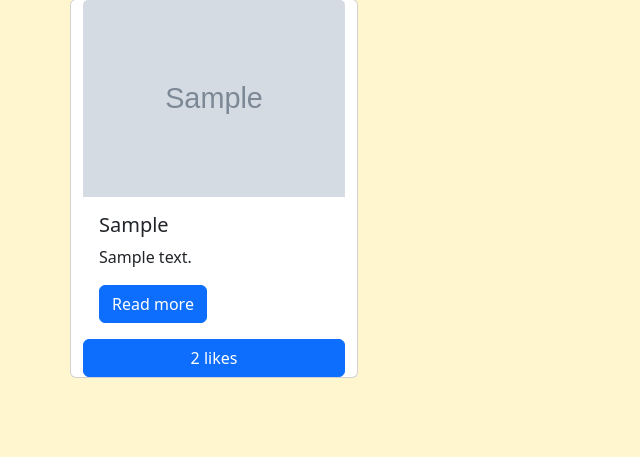
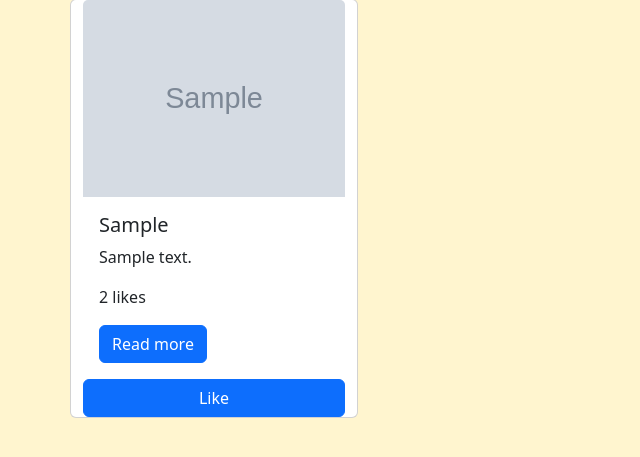
Before and after one commit to HectorGitt/frenify, a Django app: page / in a window 1280 px wide. Shown: the part 113-570 px from the top of the page, without its empty margins (0-640 px from the left). Run offline with Django 4.2, Linux system fonts and the light colour scheme; tables that the repository leaves empty hold one stand-in row (values such as "Sample post"); grey boxes marked "Sample" are stand-in pictures; some libraries are stand-ins or nearby versions.

Commit message:
conditional render like test

```diff
--- a/frenifyBlog/templates/frenifyBlog/index.html
+++ b/frenifyBlog/templates/frenifyBlog/index.html
@@ -3,6 +3,7 @@
 
 {% block content %}
 {% include 'frenifyBlog/nav.html' %}
+{% load like_tags %}
 
 
 <section class="container bg-yellow-100">
@@ -20,9 +21,17 @@
                         <div class="card-body">
                         <h5 class="card-title">{{blog.twitter}}</h5>
                         <p class="card-text">{{blog.description}}</p>
+                        <p class="card-text">{{blog.get_likes}}{{blog.get_likes|pluralize:"like, likes"}}</p>
                         <a href="{{blog.get_absolute_url}}" class="btn btn-primary">Read more</a>
                         </div>
-                        <a href='{{blog.get_absolute_url}}/like' class="btn btn-primary">{{blog.get_likes}}{{blog.get_likes|pluralize:"like, likes"}}</a>
+                        {% is_liked blog as like_state %}
+                        {% if like_state %}
+                            <a href='{{blog.get_absolute_url}}/like' class="btn btn-primary">Unlike</a>
+                        {% else %}
+                            <a href='{{blog.get_absolute_url}}/like' class="btn btn-primary">Like</a>
+                        {% endif %}
+
+
                     </div>
 
                 {% endfor %}
```
